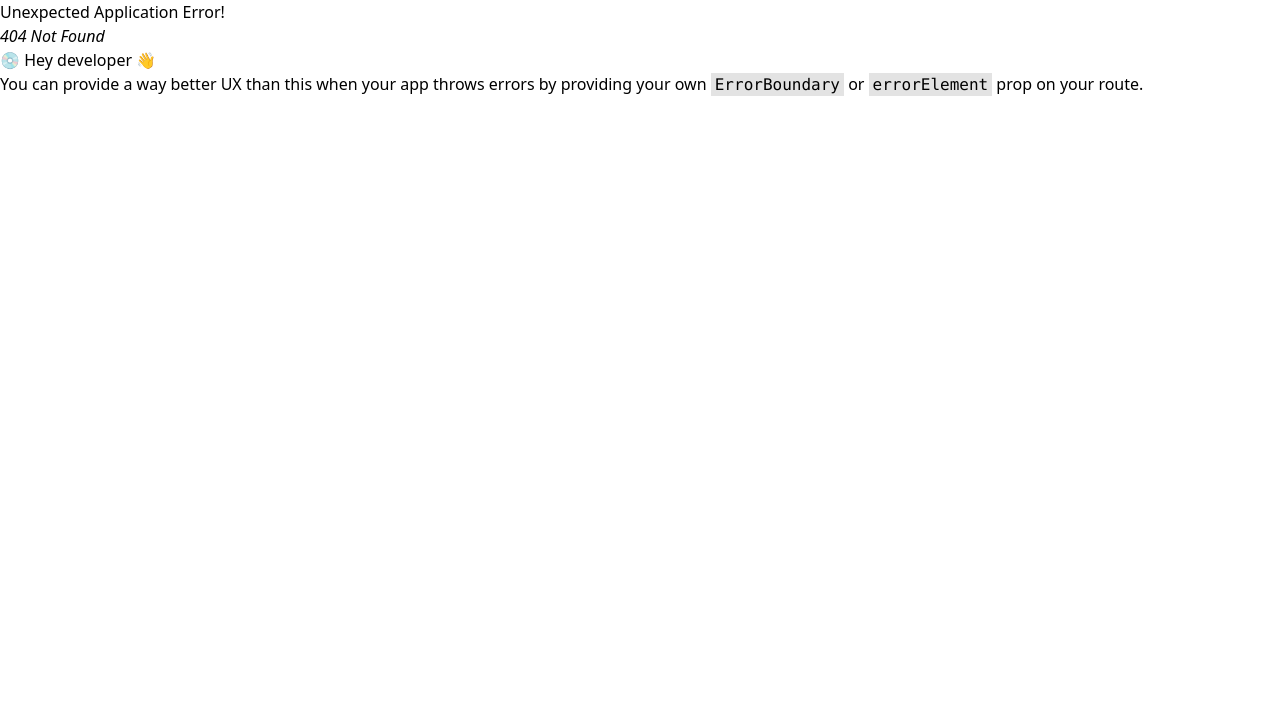
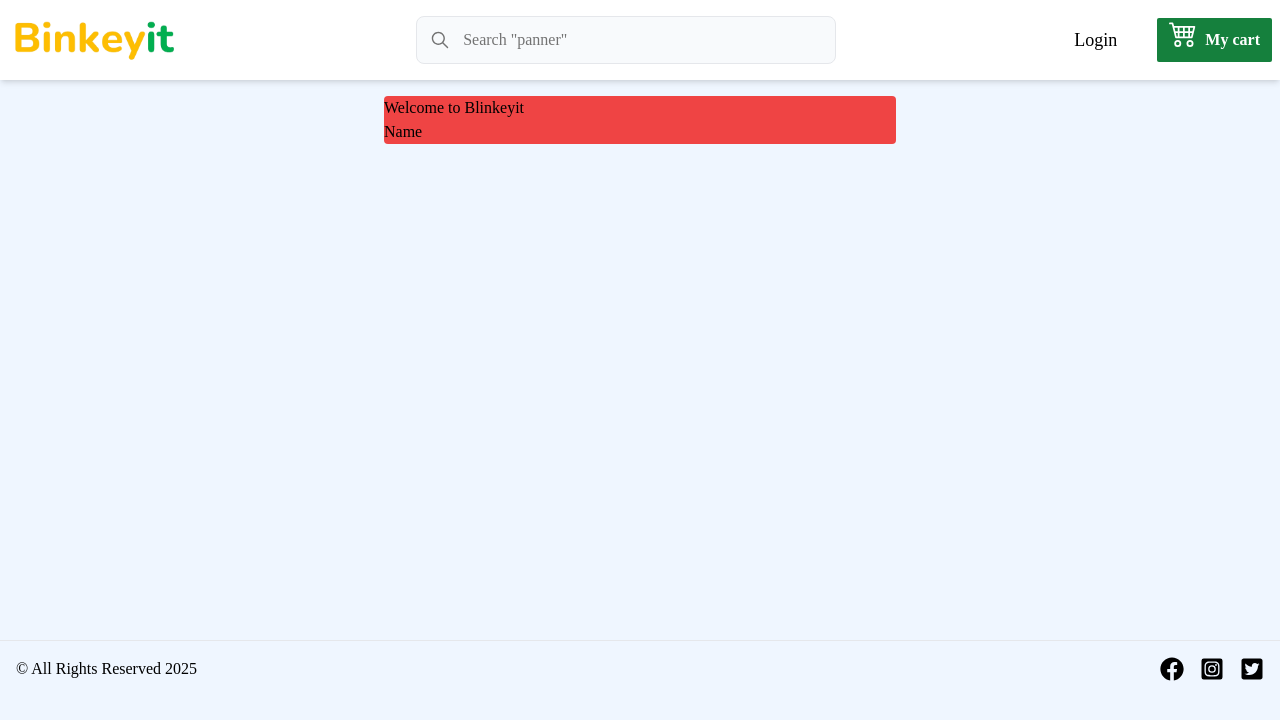
Before and after one commit to ezhil0017/EShopping, a React (Vite) app in the folder client/: page /register in a window 1280 px wide. Before the commit this address had no page. Shown: the top 720 px of the page. Built offline with nearby package versions, Linux system fonts and the light colour scheme.

Commit message:
header,search part and login and reg page created

```diff
--- a/client/src/components/Header.jsx
+++ b/client/src/components/Header.jsx
@@ -1,13 +1,27 @@
 import logo from '../assets/logo.png';
 import Search from './Search';
-import { Link } from 'react-router-dom';
+import { Link, useLocation, useNavigate } from 'react-router-dom';
+import { FaRegUserCircle } from 'react-icons/fa';
+import useMobile from '../hooks/useMobile';
+import { BsCart4 } from 'react-icons/bs';
+
 const Header = () => {
+  const [isMobile] = useMobile();
+  const location = useLocation(); // Corrected typo here
+  const navigate = useNavigate();
+  const isSearchPage = location.pathname === '/search';
+
+  const redirectToLoginPage = () => {
+    navigate('/login');
+  };
+
   return (
     <header className='sticky top-0 z-40 flex flex-col justify-center h-24 gap-1 bg-white lg:h-20 lg:shadow-md'>
+      {!(isSearchPage && isMobile) && (
         <div className='container flex items-center justify-between px-2 mx-auto'>
-        {/**logo */}
+          {/* Logo */}
           <div className='h-full'>
-          <Link to={'/'} className='flex items-center justify-center h-full'>
+            <Link to='/' className='flex items-center justify-center h-full'>
               <img
                 src={logo}
                 width={170}
@@ -24,13 +38,45 @@ const Header = () => {
               />
             </Link>
           </div>
-        {/**search */}
-        <div>
+
+          {/* Search */}
+          <div className='hidden lg:block'>
             <Search />
           </div>
 
-        {/**login and mycart */}
-        <div>login and my cart</div>
+          {/* Login and My Cart */}
+          <div className=''>
+            {/* User icon display only in mobile version */}
+            <button className='text-neutral-600 lg:hidden'>
+              <FaRegUserCircle size={26} />
+            </button>
+
+            {/** Desktop */}
+            <div className='items-center hidden gap-10 lg:flex '>
+              <button
+                className='text-lg cursor-pointer'
+                onClick={redirectToLoginPage}
+              >
+                Login
+              </button>
+              <button className='flex items-center gap-2 px-3 py-2 text-white bg-green-700 rounded-sm hover:bg-green-800'>
+                {/**add to cart icons */}
+                <div className='animate-bounce'>
+                  <BsCart4 size={28} />
+                </div>
+                <div className='font-semibold'>
+                  <p>My cart</p>
+                </div>
+              </button>
+            </div>
+          </div>
+        </div>
+      )}
+
+      {/* Mobile Search */}
+
+      <div className='container px-2 mx-auto lg:hidden'>
+        <Search />
       </div>
     </header>
   );
--- a/client/src/components/Search.jsx
+++ b/client/src/components/Search.jsx
@@ -2,45 +2,90 @@ import { useEffect, useState } from 'react';
 import { IoIosSearch } from 'react-icons/io';
 import { useLocation, useNavigate } from 'react-router-dom';
 import { TypeAnimation } from 'react-type-animation';
+import { FaArrowLeft } from 'react-icons/fa';
+import useMobile from '../hooks/useMobile';
+import { Link } from 'react-router-dom';
 
 const Search = () => {
   const navigate = useNavigate();
-  const locaiton = useLocation();
-
+  const location = useLocation();
+  const [isMobile] = useMobile();
   const [isSearchPage, setIsSearchPage] = useState(false);
 
   useEffect(() => {
     const isSearch = location.pathname === '/search';
     setIsSearchPage(isSearch);
-  }, [locaiton]);
+  }, [location]);
 
   const redirectToSearchPage = () => {
     navigate('/search');
   };
+
   console.log('search', isSearchPage);
+  console.log('mobileuser', isMobile);
   return (
-    <div className='w-full  min-w-[300px] lg:min-w-[420px] h-12 rounded-lg border overflow-hidden flex items-center text-neutral-500 bg-slate-50'>
-      <button className='flex items-center justify-center h-full p-3 text-neutral-600'>
+    <div className='w-full  min-w-[300px] lg:min-w-[420px] h-11 lg:h-12 rounded-lg border overflow-hidden flex items-center text-neutral-500 bg-slate-50 group focus-within:border-primary-200 '>
+      <div>
+        <div>
+          {isMobile && isSearchPage ? (
+            <Link
+              to={'/'}
+              className='flex items-center justify-center h-full p-2 m-1 bg-white rounded-full shadow-md group-focus-within:text-primary-200'
+            >
+              <FaArrowLeft size={20} />
+            </Link>
+          ) : (
+            <button className='flex items-center justify-center h-full p-3 group-focus-within:text-primary-200'>
               <IoIosSearch size={22} />
             </button>
-      <div onClick={redirectToSearchPage}>
+          )}
+        </div>
+      </div>
+      <div className='w-full h-full'>
+        {!isSearchPage ? (
+          //not in search page
+          <div
+            onClick={redirectToSearchPage}
+            className='flex items-center w-full h-full'
+          >
             <TypeAnimation
               sequence={[
                 // Same substring at the start will only be typed out once, initially
                 'Search "milk"',
                 1000, // wait 1s before replacing "Mice" with "Hamsters"
+                'Search "bread"',
+                1000,
                 'Search "sugar"',
                 1000,
-            'Search "mobile"',
+                'Search "panner"',
                 1000,
-            'Search "choclate"',
+                'Search "chocolate"',
                 1000,
+                'Search "curd"',
+                1000,
+                'Search "rice"',
+                1000,
+                'Search "egg"',
+                1000,
+                'Search "chips"',
               ]}
               wrapper='span'
               speed={50}
               repeat={Infinity}
             />
           </div>
+        ) : (
+          //when i was search page
+          <div className='w-full h-full'>
+            <input
+              type='text'
+              placeholder='Search for atta dal and more.'
+              autoFocus
+              className='w-full h-full bg-transparent outline-none'
+            />
+          </div>
+        )}
+      </div>
     </div>
   );
 };
--- /dev/null
+++ b/client/src/hooks/useMobile.jsx
@@ -0,0 +1,24 @@
+import { useEffect, useState } from 'react';
+
+const useMobile = (breakpoint = 768) => {
+  const [isMobile, setIsMobile] = useState(window.innerWidth < breakpoint);
+
+  const handleResize = () => {
+    const checkPoint = window.innerWidth < breakpoint;
+    setIsMobile(checkPoint);
+  };
+
+  useEffect(() => {
+    handleResize(); // Call to handle initial window size
+    window.addEventListener('resize', handleResize); // Adding event listener
+
+    // Cleanup function to remove the event listener
+    return () => {
+      window.removeEventListener('resize', handleResize); // Corrected the removeEventListener
+    };
+  }, [breakpoint]); // Optional: You can add breakpoint as a dependency if it may change.
+
+  return [isMobile];
+};
+
+export default useMobile;
--- a/client/src/index.css
+++ b/client/src/index.css
@@ -1,3 +1,11 @@
 @tailwind base;
 @tailwind components;
 @tailwind utilities;
+
+@import url('https://fonts.googleapis.com/css2?family=Poppins:ital,wght@0,100;0,200;0,300;0,400;0,500;0,600;0,700;0,800;0,900;1,100;1,200;1,300;1,400;1,500;1,600;1,700;1,800;1,900&display=swap');
+body{
+    font-family: "Poppins", serif;
+        font-weight: 100;
+        font-style: normal;
+    @apply bg-blue-50
+}
--- a/client/src/main.jsx
+++ b/client/src/main.jsx
@@ -5,7 +5,7 @@ import { RouterProvider } from 'react-router-dom';
 import router from './route/index.jsx';
 
 createRoot(document.getElementById('root')).render(
-  <StrictMode>
-    <RouterProvider router={router} />
-  </StrictMode>
+  // <StrictMode>
+  <RouterProvider router={router} />
+  // </StrictMode>
 );
--- /dev/null
+++ b/client/src/pages/Login.jsx
@@ -0,0 +1,7 @@
+import React from 'react';
+
+const Login = () => {
+  return <div>Login</div>;
+};
+
+export default Login;
--- /dev/null
+++ b/client/src/pages/Register.jsx
@@ -0,0 +1,18 @@
+import React from 'react';
+
+const Register = () => {
+  return (
+    <section className='container w-full px-2 mx-auto'>
+      <div className='w-full max-w-lg mx-auto my-4 bg-red-500 rounded'>
+        <p>Welcome to Blinkeyit</p>
+        <form>
+          <div>
+            <label htmlFor='name'>Name</label>
+          </div>
+        </form>
+      </div>
+    </section>
+  );
+};
+
+export default Register;
```
Also changed, not shown: client/src/route/index.jsx (+10 -0 lines). Lines whose indentation alone changed are shown as unchanged.
